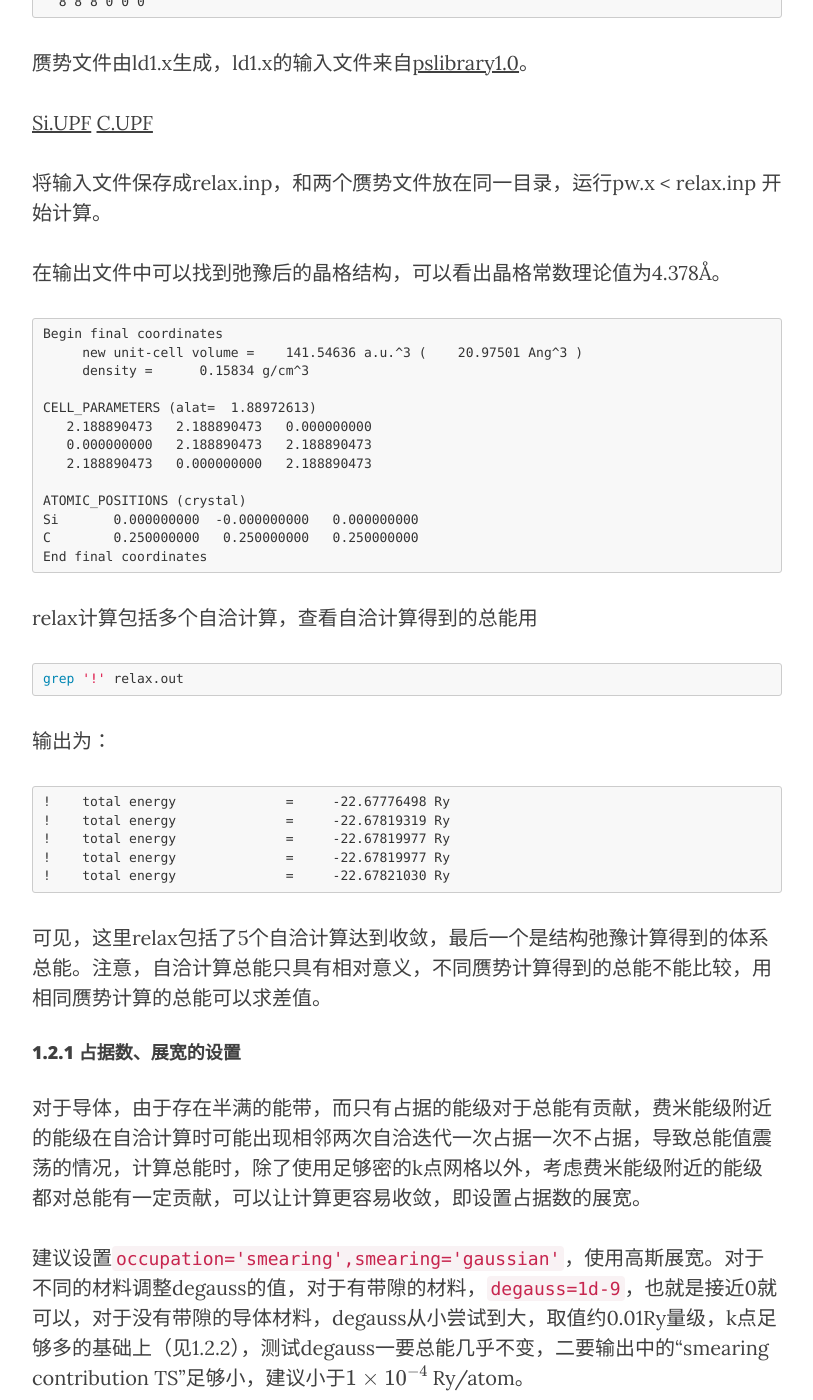
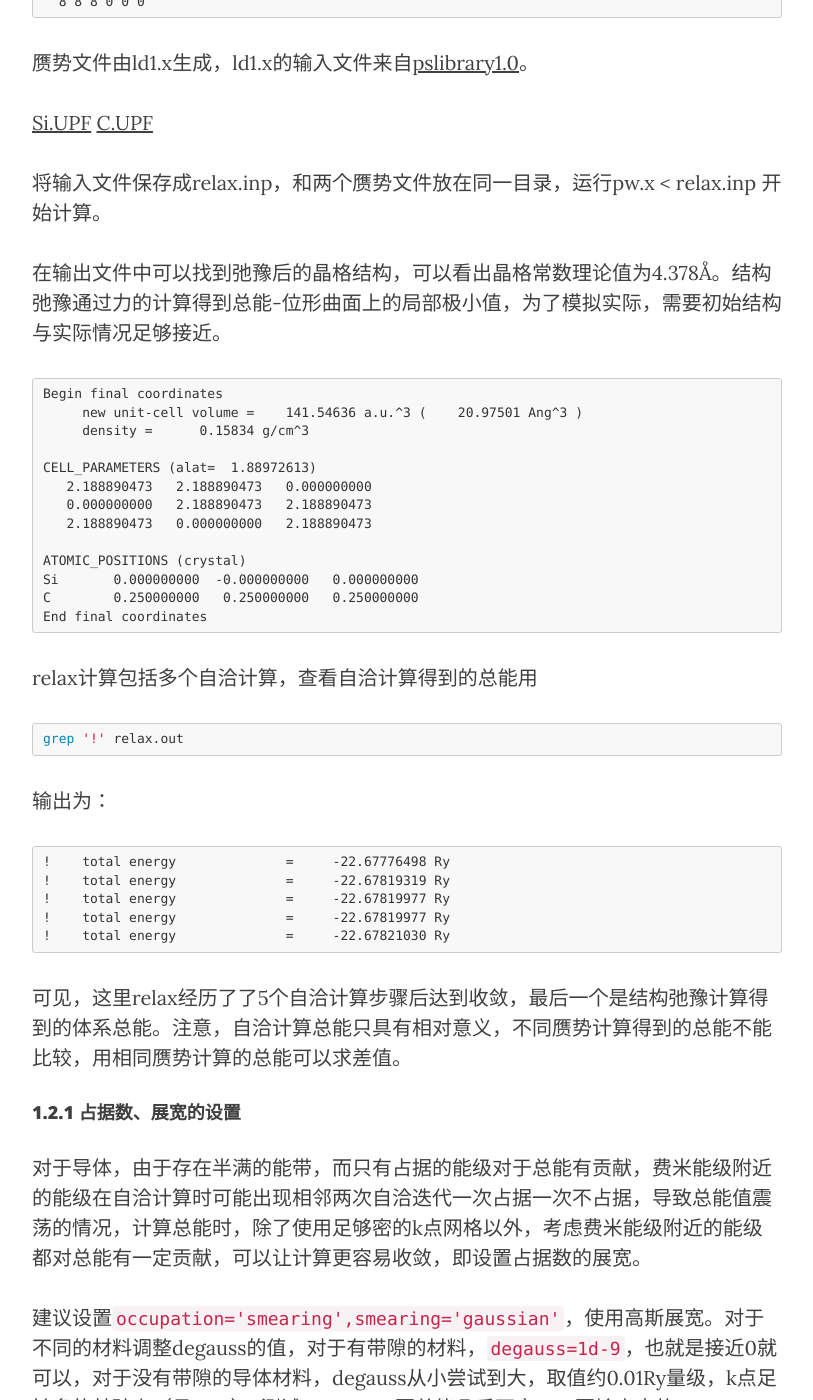
Before and after one commit to yyyu200/DFTbook, a Jekyll site: the page built from _posts/2019-04-01-HandsOn.md, in a window 1280 px wide and 1400 px high, scrolled down 5256 px. Shown: the whole window, without its empty margins (233-1046 px from the left). Built offline with Jekyll 4.4.1, drawn with Linux system fonts in a browser that asks for light colours; nearby versions of some CDN libraries; formulas are drawn with MathJax 3; comment, search, counter and statistics services are not loaded.

Commit message:
modify at20190428-14:57:30-aliyun

````diff
--- a/_posts/2019-04-01-HandsOn.md
+++ b/_posts/2019-04-01-HandsOn.md
@@ -156,7 +156,8 @@ K_POINTS {automatic}
 
 将输入文件保存成relax.inp，和两个赝势文件放在同一目录，运行pw.x < relax.inp 开始计算。
 
-在输出文件中可以找到弛豫后的晶格结构，可以看出晶格常数理论值为4.378Å。
+在输出文件中可以找到弛豫后的晶格结构，可以看出晶格常数理论值为4.378Å。结构弛豫通过力的计算得到总能-位形曲面上的局部极小值，为了模拟实际，需要初始结构与实际情况足够接近。
+
 
 ```
 Begin final coordinates
@@ -186,7 +187,7 @@ grep '!' relax.out
 !    total energy              =     -22.67819977 Ry
 !    total energy              =     -22.67821030 Ry
 ```
-可见，这里relax包括了5个自洽计算达到收敛，最后一个是结构弛豫计算得到的体系总能。注意，自洽计算总能只具有相对意义，不同赝势计算得到的总能不能比较，用相同赝势计算的总能可以求差值。
+可见，这里relax经历了了5个自洽计算步骤后达到收敛，最后一个是结构弛豫计算得到的体系总能。注意，自洽计算总能只具有相对意义，不同赝势计算得到的总能不能比较，用相同赝势计算的总能可以求差值。
 
 
 #### 1.2.1 占据数、展宽的设置
````
